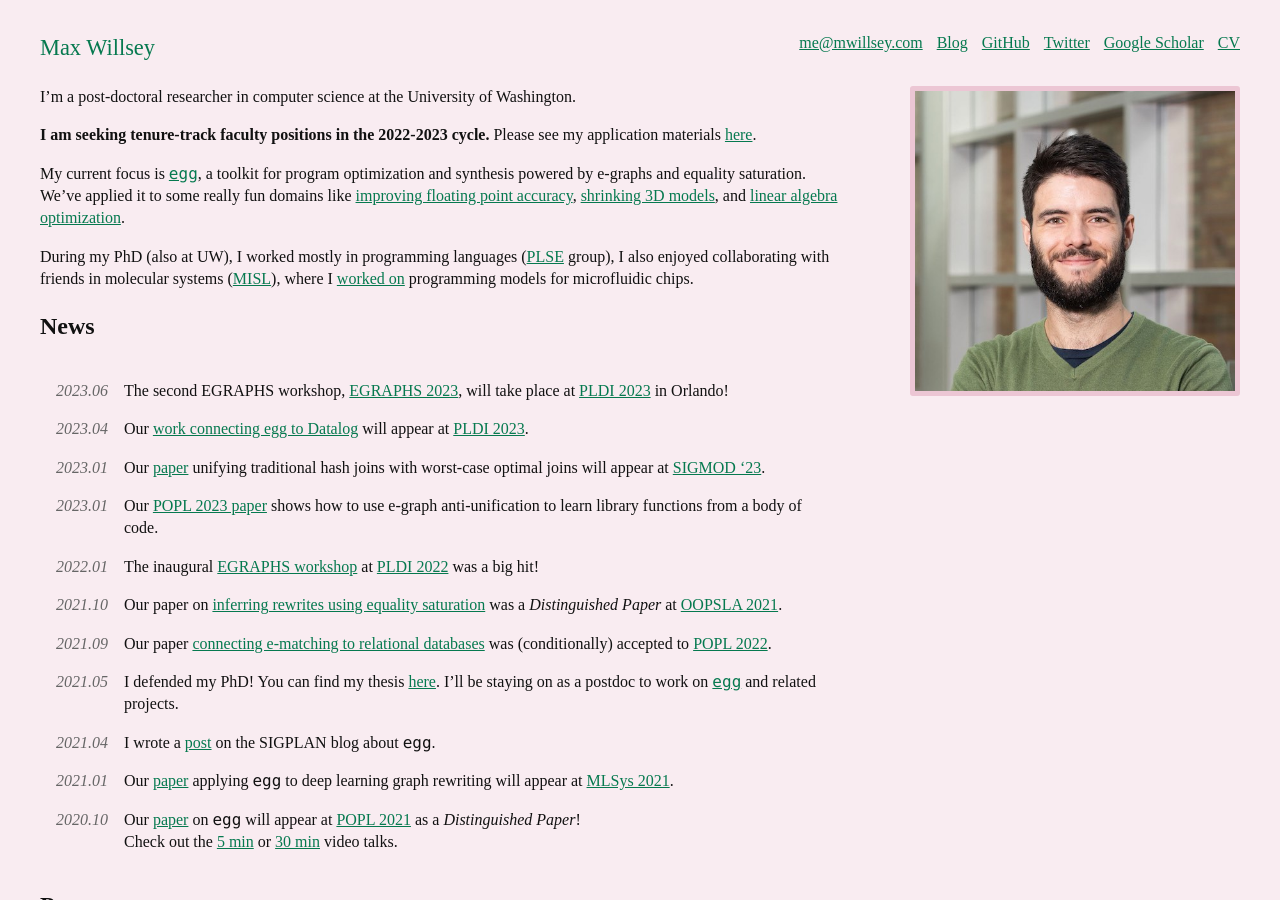
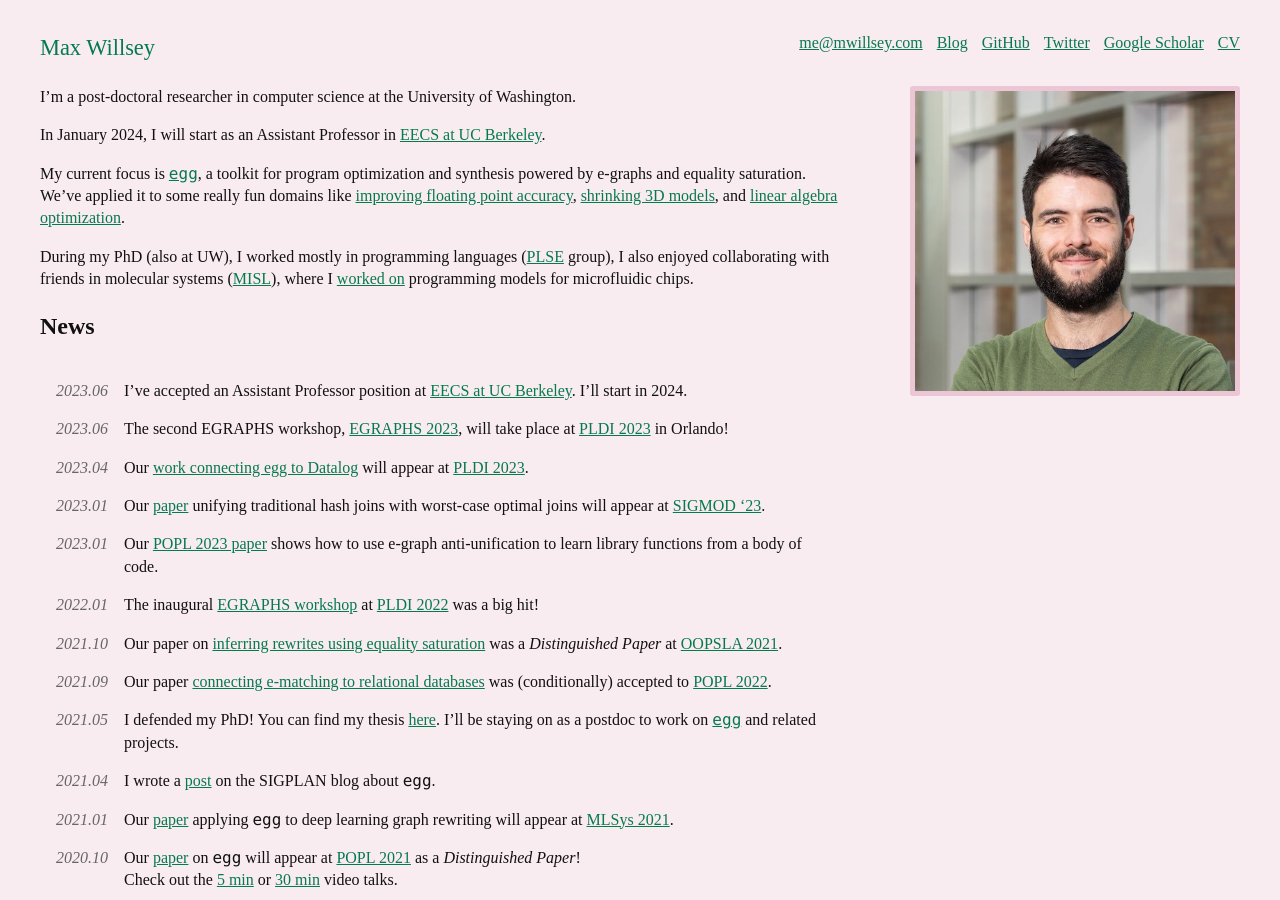
Before and after one commit to mwillsey/mwillsey.github.io, a Jekyll site: the page built from index.md, in a window 1280 px wide and 900 px high. Built offline with Jekyll 4.4.1, drawn with Linux system fonts in a browser that asks for light colours.

Commit message:
Add Berkeley note

```diff
--- a/index.md
+++ b/index.md
@@ -8,8 +8,7 @@ layout: default
 
 I'm a post-doctoral researcher in computer science at the University of Washington.
 
-<b> I am seeking tenure-track faculty positions in the 2022-2023 cycle. </b>
-Please see my application materials <a href="https://www.mwillsey.com/faculty-application/">here</a>.
+In January 2024, I will start as an Assistant Professor in [EECS at UC Berkeley](https://eecs.berkeley.edu/).
 
 My current focus is [`egg`],
 a toolkit for program optimization and synthesis
@@ -40,6 +39,9 @@ where I [worked on][Puddle] programming models for microfluidic chips.
 
 ## News
 
+- <time>2023.06</time>
+  I've accepted an Assistant Professor position at [EECS at UC Berkeley](https://eecs.berkeley.edu/).
+  I'll start in 2024.
 - <time>2023.06</time>
   The second EGRAPHS workshop, [EGRAPHS 2023](https://pldi23.sigplan.org/home/egraphs-2023),
   will take place at [PLDI 2023](https://pldi23.sigplan.org/) in Orlando!
```
